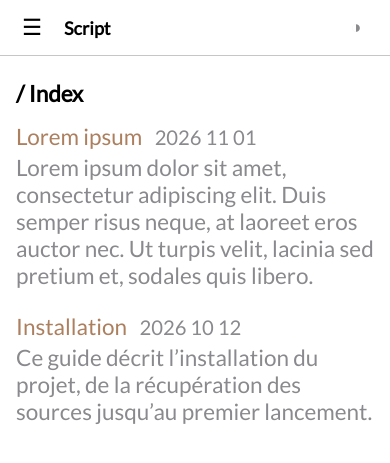
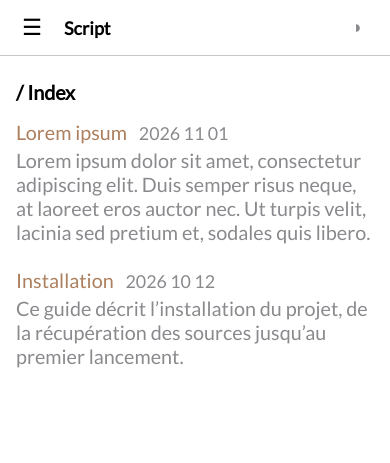
Before and after one commit to script-txt/script-txt.github.io, a Jekyll site: the page built from index.html, in a window 390 px wide. Shown: the top 463 px of the page. Built offline with Jekyll 4.4.1, drawn with Linux system fonts in a browser that asks for light colours.

Commit message:
Update default.html

```diff
--- a/_layouts/default.html
+++ b/_layouts/default.html
@@ -141,7 +141,7 @@
       transition: transform .2s ease;
     }
     .sidebar.open { transform: none; }
-    main { font-size:125%; padding: 1.5rem 1rem 3rem; }
+    main { font-size:110%; padding: 1.5rem 1rem 3rem; }
 
   }
   @media (prefers-reduced-motion: reduce) {
```
